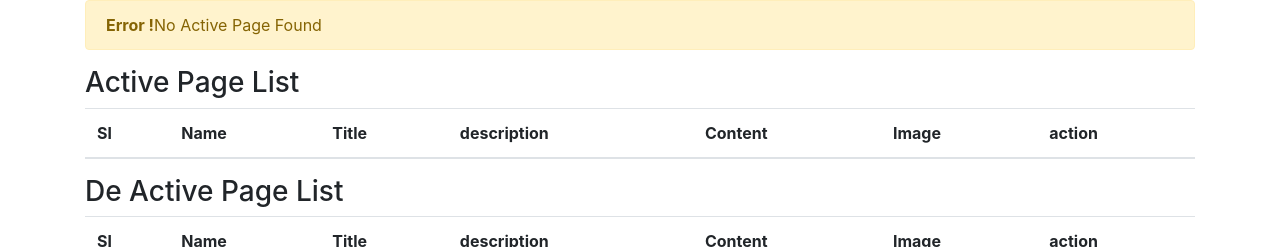
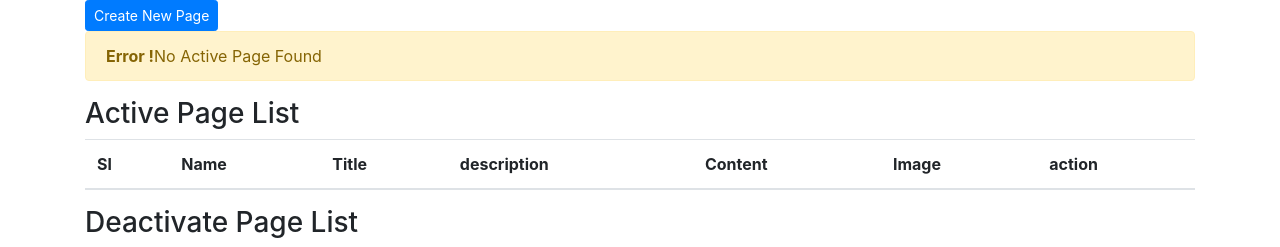
Before and after one commit to mahbub500/abit_user_login, a PHP site: page /page.php in a window 1280 px wide. Shown: the part 56-303 px from the top of the page. Run offline with PHP 8.4, Linux system fonts and the light colour scheme; tables that the repository leaves empty or names only in its code hold one stand-in row (values such as "Sample post"); lists and menus that the app fills with data are empty; some libraries are stand-ins or nearby versions.

Commit message:
Create button added in page list

```diff
--- a/create_page.php
+++ b/create_page.php
@@ -14,6 +14,11 @@
     <div class="row">
       <div class="col-md-6">
       	<h1>Create Page</h1>
+      	<?php
+      		if ( isset( $pageCreate ) ) {
+      			print_r( $pageCreate );
+      		}
+      	 ?>
         <form action="" method="post" enctype="multipart/form-data">
 						<div class="form-group">
 							<label for="InputName">Name :</label>
--- a/lib/page_function.php
+++ b/lib/page_function.php
@@ -20,13 +20,18 @@ class Page extends Database{
 		$thumb_name = $_FILES['thumbnail']['name'];
 		$thumb_tmp 	= $_FILES['thumbnail']['tmp_name'];
 
-		$sql 		= "INSERT INTO `page`( `name`, `title`, `description`, `content`, `thumbnail`, `active` ) VALUES ( '$name','$title','$description','$content', '$thumb_name', '$active' )";
+		if ( $name == '' || $title == "" || $description == "" || $content == '' || $thumb_name =='' ) {
+			$msg = "<div class='alert alert-danger'><strong>Error !</strong> Flease Fill Out All Fields</div>";
+			return $msg;
+		}
+
+		$sql 		= "INSERT INTO `page`( `name`, `title`, `description`, `content`, `thumbnail`, `active` ) VALUES ( '$name','$title','$description','$content', '1.jpeg', '$active' )";
 		$result 	= $this->con->query( $sql );
 
 		if ( $result ) {
 			echo "Data Insert Successfully";
 			move_uploaded_file( $thumb_tmp,"image/".$thumb_name );
-			header("Location: ../create_page.php");
+			header("Location: page.php");
 		}
 		else{
 			echo "Error";
--- a/page.php
+++ b/page.php
@@ -24,6 +24,7 @@
 
 <div class="row">
     <div class="col-md-12">
+    	<a href="registration.php"><button class="btn btn-sm btn-primary">Create New Page</button></a>
     	<?php
     	if ( $page_list->num_rows == 0 ) {
       		echo $msg = "<div class='alert alert-warning'><strong>Error !</strong>No Active Page Found</div>";
@@ -77,7 +78,7 @@
 			  	 ?>
 			  </tbody>
 			</table>
-			<h3>De Active Page List</h3>
+			<h3>Deactivate Page List</h3>
       <table class="table">
 			<thead>
 		    	<tr>
```
